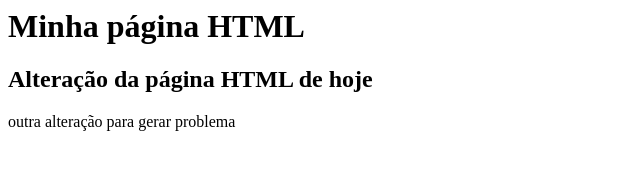
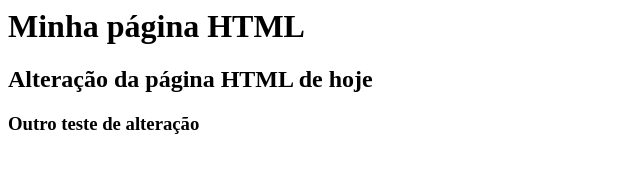
Before and after one commit to luizhsgassis/gama-no-github-Luiz, a plain HTML site: page index.html in a window 1280 px wide. Shown: the whole page, without its empty margins (0-640 px from the left). Drawn offline with Linux system fonts and the light colour scheme.

Commit message:
Novo teste de alteração

```diff
--- a/index.html
+++ b/index.html
@@ -2,6 +2,6 @@
     <body>
         <h1>Minha página HTML</h1>
         <h2>Alteração da página HTML de hoje</h2>
-        <p>outra alteração para gerar problema</p>
+        <h3>Outro teste de alteração</h3>
     </body>
 </html>
```
